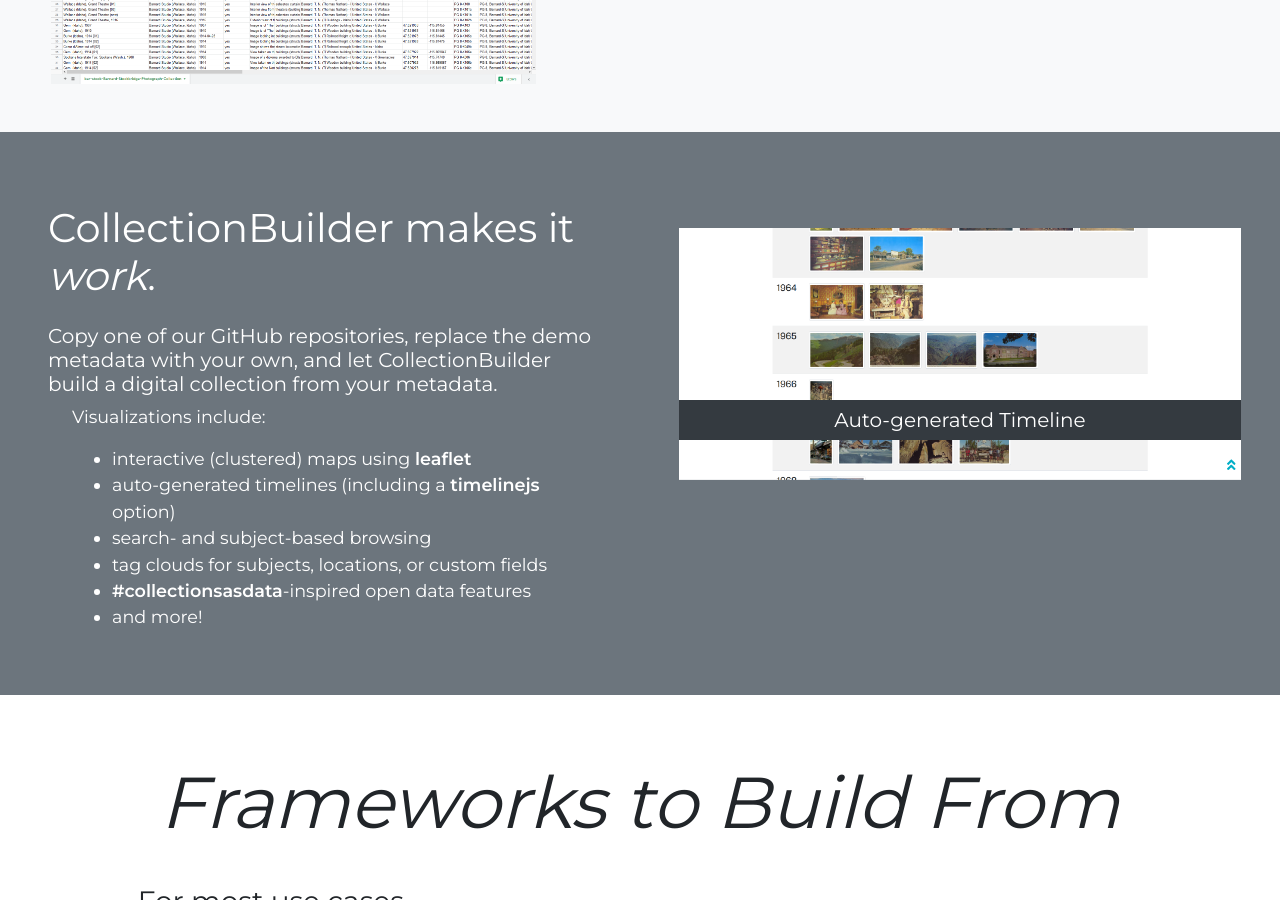
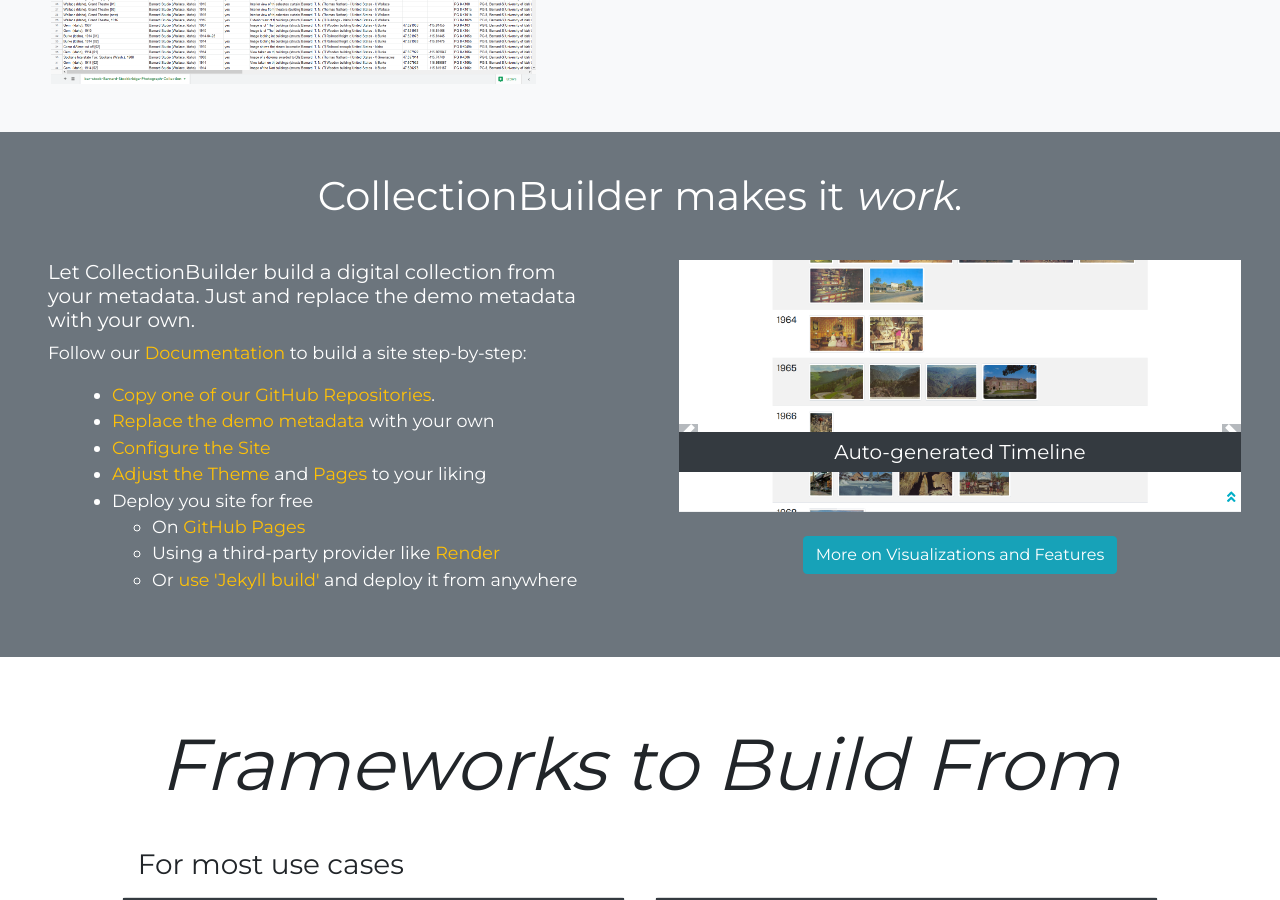
Before and after one commit to CollectionBuilder/collectionbuilder.github.io, a Jekyll site: the page built from index.html, in a window 1280 px wide and 900 px high, scrolled down 664 px. Built offline with Jekyll 4.4.1, drawn with Linux system fonts in a browser that asks for light colours; comment, search, counter and statistics services are not loaded.

Commit message:
some more adjustments to nav and home page

```diff
--- a/_includes/header.html
+++ b/_includes/header.html
@@ -16,16 +16,15 @@
                     <li class="nav-item dropdown">
                         <a id="cb-types" class="nav-link text-white dropdown-toggle" data-toggle="dropdown" href="#" role="button" aria-haspopup="true" aria-expanded="false">Types</a>
                         <div class="dropdown-menu" aria-labelledby="cb-types">
-                            <p class="mb-0 mt-1">Primary</p>
+                            <p class="mb-0 mt-1 ml-2">Primary</p>
                             <a class="dropdown-item" href="{{ '/gh/' | relative_url }}">GH - Github-Pages</a>
                             <a class="dropdown-item" href="{{ '/csv/' | relative_url }}">CSV - Flexible Stand Alone</a>
                             <div class="dropdown-divider"></div>
-                            <p class="mb-0 mt-1">Older</p>
+                            <p class="mb-0 mt-1 ml-2">Specific Cases</p>
                             <a class="dropdown-item" href="{{ '/skins/' | relative_url }}">Skin - CONTENTdm</a>
                             <a class="dropdown-item" href="{{ '/sa/' | relative_url }}">SA - Stand Alone</a>
-                            <div class="dropdown-divider"></div>
-                            <p class="my-0">In Development</p>
                             <a class="dropdown-item" href="{{ '/es/' | relative_url }}">ES - Elastic</a>
+                            <a class="dropdown-item" href="{{ '/sheets/' | relative_url }}">Sheets - Google Sheets</a>
                         </div>
                     </li>
                     <li class="nav-item dropdown">
@@ -34,7 +33,8 @@
 
                             <a class="dropdown-item" href="{{ '/cb-docs/' | absolute_url }}">Documentation</a>
                             <div class="dropdown-divider"></div>
-                            <a class="dropdown-item" href="{{ '/workshop/gh/' | relative_url }}">CollectionBuilder-GH Tutorial</a>
+                            <a class="dropdown-item" href="{{ '/workshop/gh/' | relative_url }}">CollectionBuilder-GH Online Tutorial</a>
+                            <a class="dropdown-item" href="{{ '/workshop/gh/' | relative_url }}">In-Depth Workshop (Videos and Syllabus)</a>
 
                         </div>
                     </li>
--- a/index.html
+++ b/index.html
@@ -27,34 +27,24 @@
     <br /><br /><br /><br />
 </div>
 <div class="row py-4 bg-secondary text-white ">
-    <br /><br /><br /><br />
+       <h1 class="display-5 my-3 text-center col-12">CollectionBuilder makes it <em>work</em>.</h1>
     <div class="col-md-6 px-5 col-12 mx-auto m-4">
-        <h1 class="display-5 my-4">CollectionBuilder makes it <em>work</em>.</h1>
-        <p class="h5">Copy one of our GitHub repositories, replace the demo metadata with your own, and let CollectionBuilder build a digital collection from your metadata.</p>
-        <p class="ml-4">Visualizations include:</p>
+        <p class="h5">Let CollectionBuilder build a digital collection from your metadata. Just  and replace the demo metadata with your own.</p>
+        <p>Follow our <a class="text-warning"  href="/cb-docs/">Documentation</a> to build a site step-by-step:</p>
         <ul class="ml-4">
-            <li>interactive (clustered) maps using <a href="https://leafletjs.com/" class="text-white font-weight-bold" target="_blank" rel="noopener">leaflet</a></li>
-            <li>auto-generated timelines (including a <a href="https://timeline.knightlab.com/" target="_blank" rel="noopener" class="text-white font-weight-bold">timelinejs</a> option)</li>
-            <li>search- and subject-based browsing</li>
-            <li>tag clouds for subjects, locations, or custom fields</li>
-            <li><a href="https://collectionsasdata.github.io" class="text-white font-weight-bold">#collectionsasdata</a>-inspired open data features</li>
-            <li> and more!</li>
+            <li><a class="text-warning" href="https://collectionbuilder.github.io/cb-docs/docs/repository/create/">Copy one of our GitHub Repositories</a>.</a></li>
+            <li><a class="text-warning" href="https://collectionbuilder.github.io/cb-docs/docs/metadata/">Replace the demo metadata</a> with your own</li>
+            <li><a class="text-warning" href="https://collectionbuilder.github.io/cb-docs/docs/config/">Configure the Site</a></li>
+            <li><a class="text-warning" href="https://collectionbuilder.github.io/cb-docs/docs/theme/">Adjust the Theme</a> and <a class="text-warning" href=https://collectionbuilder.github.io/cb-docs/docs/customization/">Pages</a> to your liking</li>
+            <li>Deploy you site for free<ul>
+                <li>On <a class="text-warning" href="https://collectionbuilder.github.io/cb-docs/docs/deploy/gh-pages/">GitHub Pages</a> </li>
+                <li>Using a third-party provider like <a class="text-warning" href="https://collectionbuilder.github.io/cb-docs/docs/deploy/thirdparty/#deploy-using-render">Render</a></li>
+                <li>Or <a class="text-warning" href="https://collectionbuilder.github.io/cb-docs/docs/deploy/build/">use 'Jekyll build'</a> and deploy it from anywhere</li>
+            </ul></li>
         </ul>
-        <!-- <div class="row">
-            <div class="col-7 p-2"><button class="btn btn-lg btn-outline<u-white">Interactive Maps</button> </div>
-            <div class="col-5 p-2"><button class="btn btn-lg btn-outline-white">Auto-generated Timelines</button></button></div>
-            <div class="col-9 p-2"><button class="btn btn-lg btn-outline-white">Search- and Subject-based browsing</button></div>
-            <div class="col-3 p-2"><button class="btn btn-lg btn-outline-white float-right">Tag Clouds</button></div>
-            <div class="col-6 p-2"><button class="btn btn-lg btn-outline-white">Open Data Features</button></div>
-
-            <div class="col-4 p-2"><button class="btn btn-lg btn-outline-white">Enhanced SEO</button></div>
-            <div class="col-2 p-2"><button class="btn btn-lg btn-outline-white">+ more!</button></div>
-
-
-        </div>-->
     </div>
-    <div class="col-md-6 pt-4">
-        <div id="carouselExampleIndicators" class="carousel slide p-4 mt-4" data-ride="carousel">
+    <div class="col-md-6 pt-0 ">
+        <div id="carouselExampleIndicators" class="carousel slide p-4 mt-0" data-ride="carousel">
             <ol class="carousel-indicators">
                 <li data-target="#carouselExampleIndicators" data-slide-to="0" class="active"></li>
                 <li data-target="#carouselExampleIndicators" data-slide-to="1"></li>
@@ -119,8 +109,39 @@
             <span class="carousel-control-next-icon bg-secondary" aria-hidden="true"></span>
             <span class="sr-only">Next</span>
         </a>
+                    <!-- Button trigger modal -->
+                    <div class="text-center">
+<button type="button" class="btn btn-info" data-toggle="modal" data-target="#vizinfoModal">
+    More on Visualizations and Features
+  </button>
+</div>
+
+  <!-- Modal -->
+  <div class="modal fade text-dark" id="vizinfoModal" tabindex="-1" role="dialog" aria-labelledby="vizinfoModal" aria-hidden="true">
+    <div class="modal-dialog" role="document">
+      <div class="modal-content">
+        <div class="modal-header">
+          <h5 class="modal-title" id="exampleModalLabel">Features Include:</h5>
+          <button type="button" class="close" data-dismiss="modal" aria-label="Close">
+            <span aria-hidden="true">&times;</span>
+          </button>
+        </div>
+        <div class="modal-body">
+            <ul class="ml-4">
+                <li>Search and subject-based browsing</li>
+                <li>Interactive maps using <a href="https://leafletjs.com/" class="font-weight-bold" target="_blank" rel="noopener">leaflet</a></li>
+                <li>Auto-generated Timelines, including <a href="https://timeline.knightlab.com/" target="_blank" rel="noopener" class="font-weight-bold">timelinejs</a></li>
+                <li>Tag clouds for subjects, locations, or custom fields</li>
+                <li>Enhanced SEO</li>
+                <li>Reusable and open data, including auto-generated JSON and CSV files</li>
+                <li> and more!</li>
+            </ul>
+        </div>
+      </div>
     </div>
-    <br /><br /><br /><br />
+  </div>
+    </div>
+    <br /><br />
 </div>
 <div class="row my-4 ">
     <div class="col-12 my-4">
```
